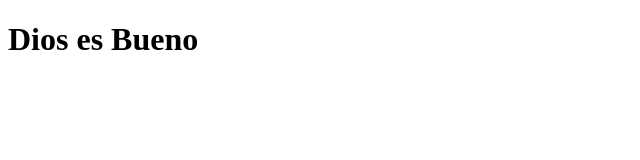
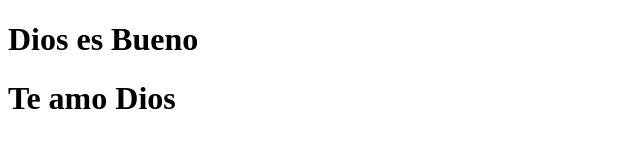
Before and after one commit to ITGhostdeveloper/new-repo, a plain HTML site: page index.html in a window 1280 px wide. Shown: the whole page, without its empty margins (0-640 px from the left). Drawn offline with Linux system fonts and the light colour scheme.

Commit message:
added header

```diff
--- a/index.html
+++ b/index.html
@@ -8,7 +8,7 @@
 <body>
     <div class="titles">
         <h1>Dios es Bueno</h1>
-
+        <h1>Te amo Dios</h1>
 
     </div>
 
```
